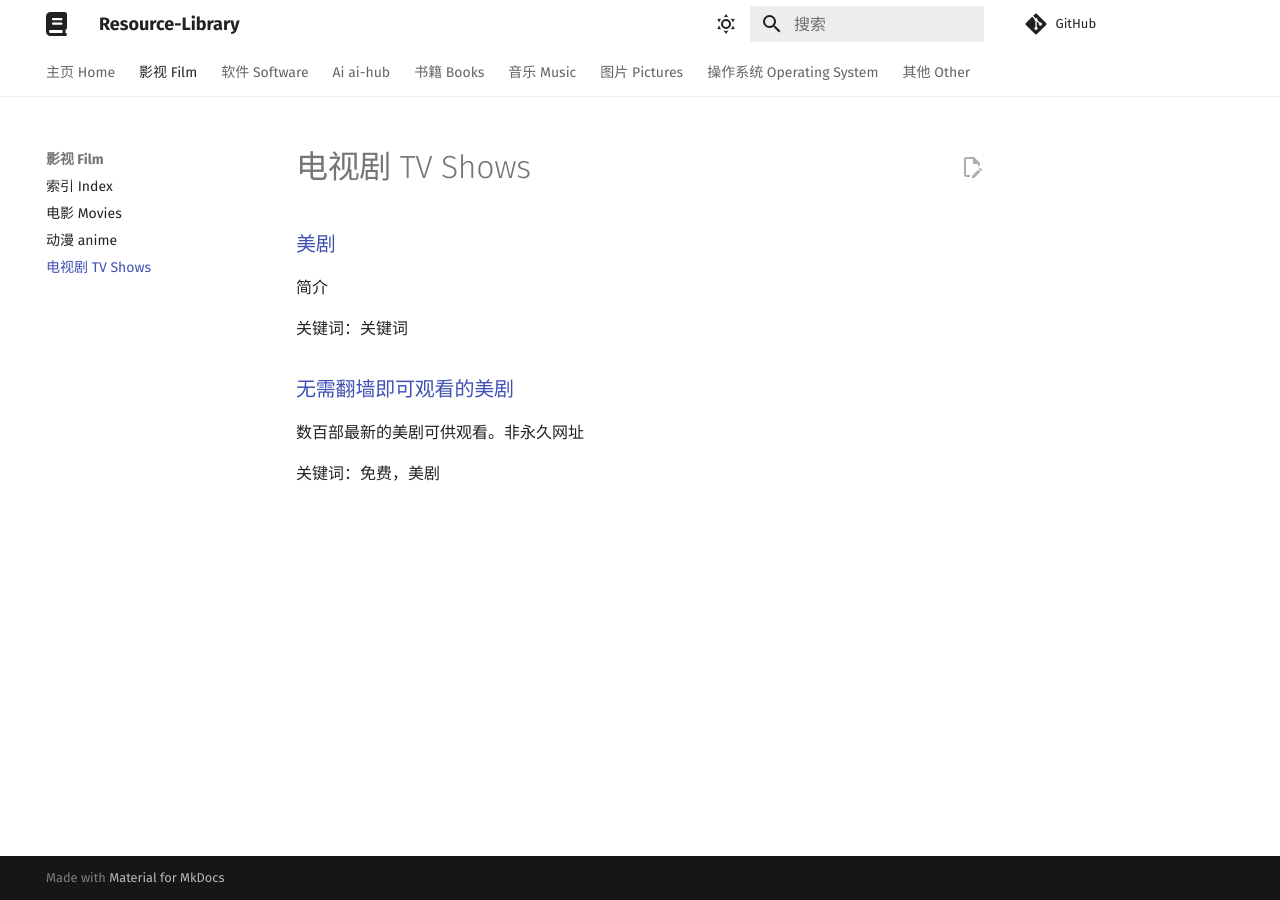
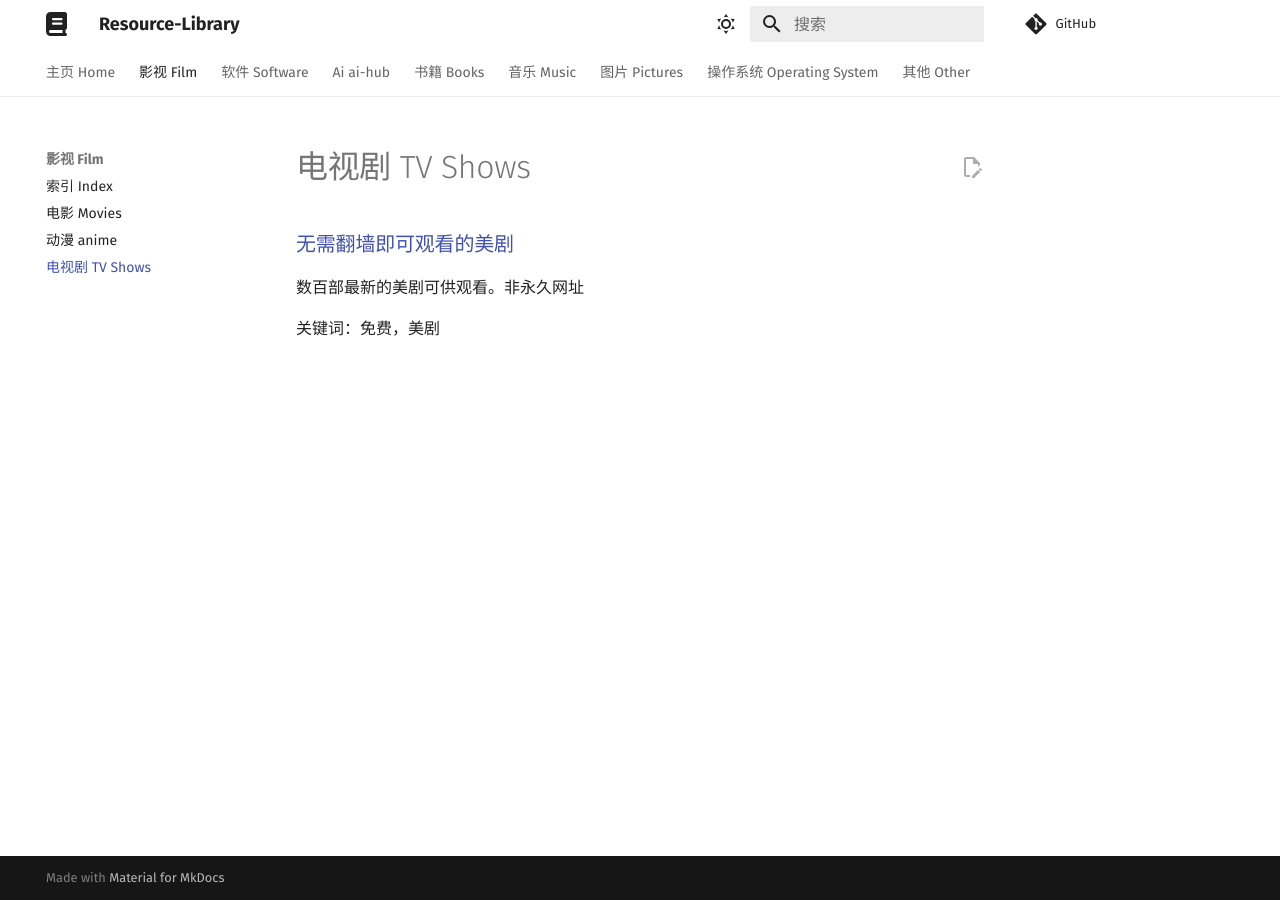
Before and after one commit to Chocolateater/Resource-Library, an MkDocs documentation site: the page built from docs/Film/tvshows.md, in a window 1280 px wide. Built offline with MkDocs 1.6.1 and Material for MkDocs 9.7.7, drawn with Linux system fonts in a browser that asks for light colours; comment, search, counter and statistics services are not loaded.

Commit message:
Update tvshows.md

```diff
--- a/docs/Film/tvshows.md
+++ b/docs/Film/tvshows.md
@@ -1,9 +1,3 @@
-<h3><a href="https://www.zxzja.com">美剧</a> </h3>
-
-简介
-
-关键词：关键词
-
 <h3><a href="https://www.zxzja.com/">无需翻墙即可观看的美剧</a> </h3>
 
 数百部最新的美剧可供观看。非永久网址
```
